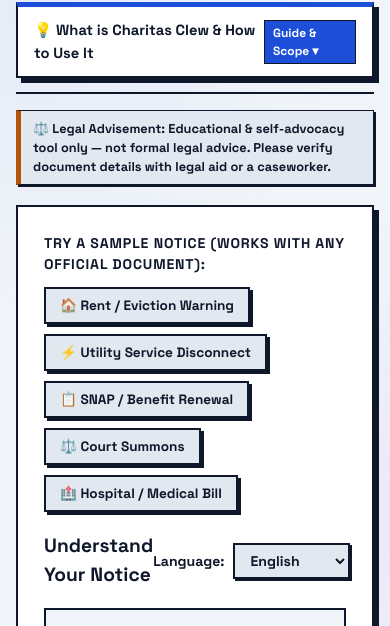
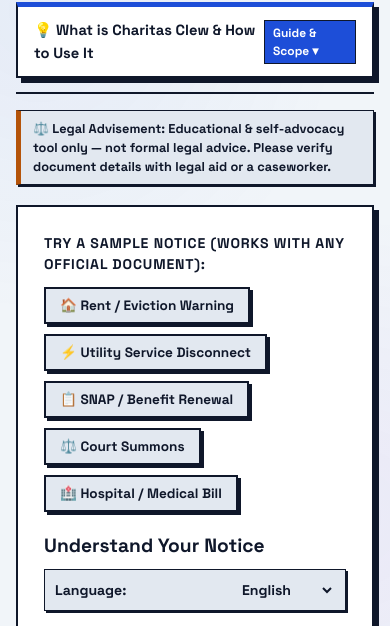
Before and after one commit to earlgreyhot1701D/charitas-clew, a website: page public/index.html in a window 390 px wide. Shown: the part 158-784 px from the top of the page. Drawn offline with Linux system fonts and the light colour scheme.

Commit message:
feat(design): update favicon to Ariadne golden thread sanctuary shield, commit social share card and dev cover image, and fix mobile language picker layout

```diff
--- a/public/index.html
+++ b/public/index.html
@@ -4,6 +4,16 @@
 <meta charset="utf-8" />
 <meta name="viewport" content="width=device-width, initial-scale=1" />
 <title>Charitas Clew | Zero-Judgment Public Rights Engine</title>
+<meta name="description" content="A zero-judgment mobile sanctuary that translates dense legal notices, utility disconnections, SNAP renewals, and official paperwork into plain language and practical guidance." />
+<meta property="og:title" content="Charitas Clew | Zero-Judgment Public Rights Engine" />
+<meta property="og:description" content="Decompressing legal bureaucracy with Google AI. Plain language deconstruction, key dates, and personal speaking scripts." />
+<meta property="og:image" content="https://charitas-clew.web.app/social-card.jpg" />
+<meta property="og:url" content="https://charitas-clew.web.app" />
+<meta property="og:type" content="website" />
+<meta name="twitter:card" content="summary_large_image" />
+<meta name="twitter:title" content="Charitas Clew | Zero-Judgment Public Rights Engine" />
+<meta name="twitter:description" content="Decompressing legal bureaucracy with Google AI." />
+<meta name="twitter:image" content="https://charitas-clew.web.app/social-card.jpg" />
 <link rel="icon" type="image/svg+xml" href="/favicon.svg">
 <link rel="preconnect" href="https://fonts.googleapis.com">
 <link rel="preconnect" href="https://fonts.gstatic.com" crossorigin>
@@ -286,13 +296,15 @@ details.explainer-card summary::-webkit-details-marker {
 
 .input-header-row {
   display: flex;
+  flex-wrap: wrap;
   justify-content: space-between;
   align-items: center;
+  gap: 8px;
   margin-bottom: 10px;
 }
 
 .lang-select-group {
-  display: flex;
+  display: inline-flex;
   align-items: center;
   gap: 8px;
   font-size: 0.88rem;
@@ -309,6 +321,29 @@ details.explainer-card summary::-webkit-details-marker {
   font-size: 0.88rem;
   cursor: pointer;
   box-shadow: 2px 2px 0px var(--ink);
+  border-radius: 0;
+}
+
+@media (max-width: 520px) {
+  .input-header-row {
+    flex-direction: column;
+    align-items: flex-start;
+    gap: 8px;
+  }
+  .lang-select-group {
+    width: 100%;
+    justify-content: space-between;
+    background: var(--surface-alt);
+    padding: 6px 10px;
+    border: 1.5px solid var(--ink);
+    box-shadow: 2px 2px 0px var(--ink);
+  }
+  .lang-select {
+    box-shadow: none;
+    border: none;
+    background: transparent;
+    padding: 4px 8px;
+  }
 }
 
 textarea {
```
Also changed, not shown: public/dev-cover.jpg (added), public/favicon.svg, public/social-card.jpg (added).
